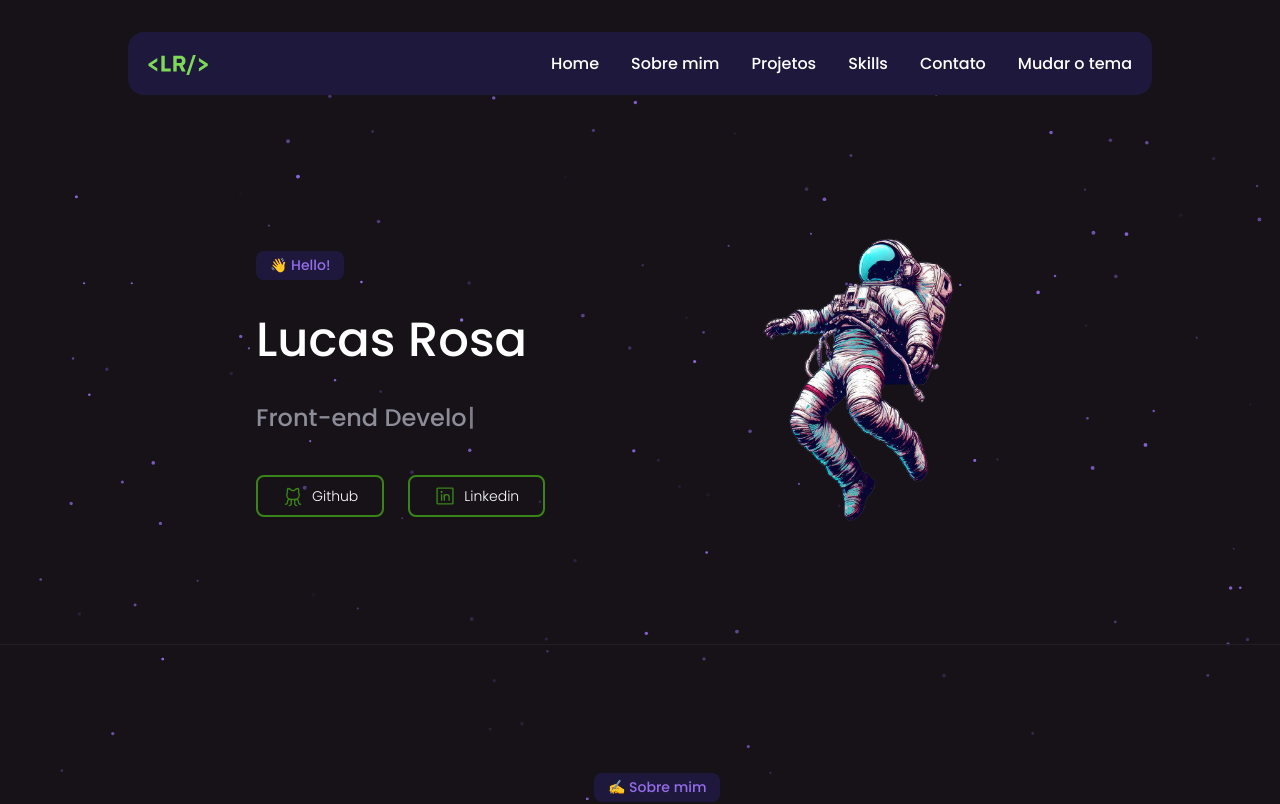
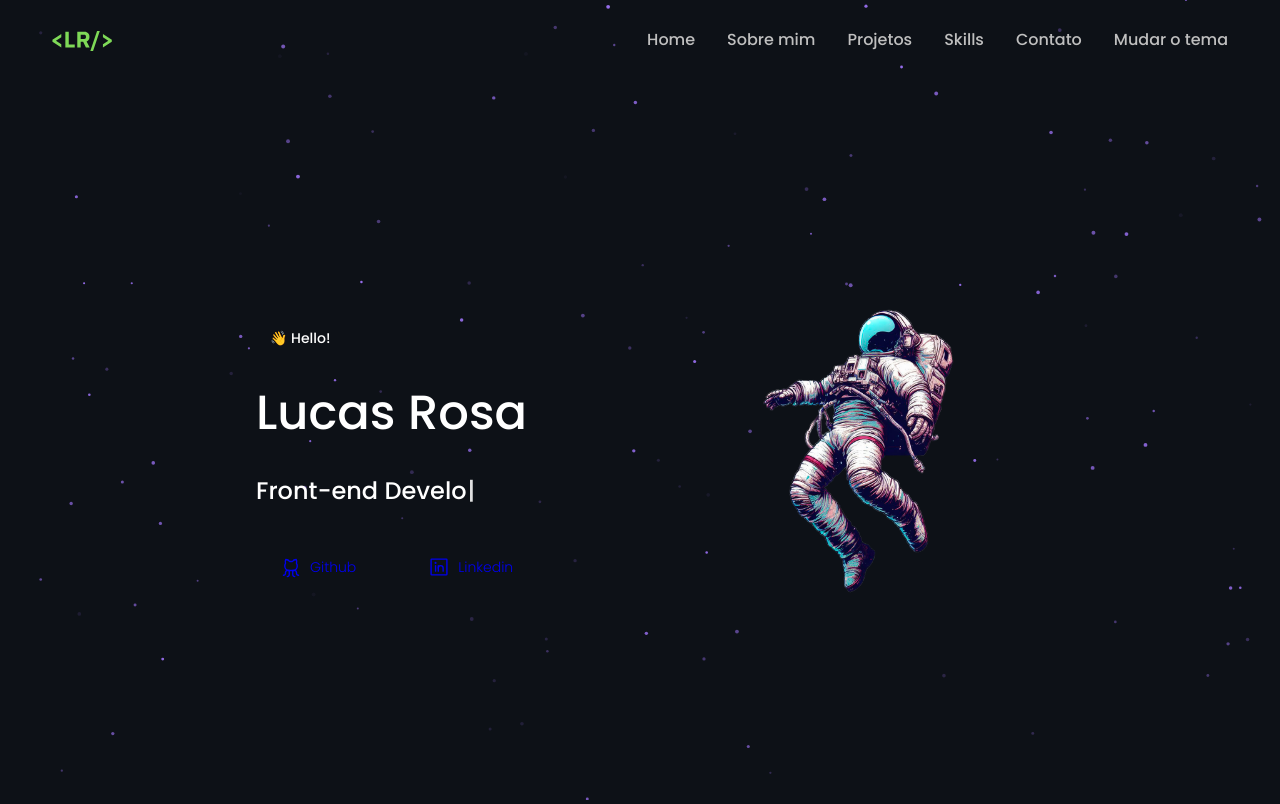
Before and after one commit to LucasHARosa/LucasHARosa.github.io, a React (Vite) app: page / in a window 1280 px wide. Shown: the top 804 px of the page. Built offline with nearby package versions, Linux system fonts and the light colour scheme; a web font is replaced by a local one.

Commit message:
styled components

```diff
--- a/package.json
+++ b/package.json
@@ -17,13 +17,14 @@
     "react-dom": "^18.2.0",
     "react-particles": "^2.10.1",
     "react-toastify": "^9.1.2",
-    "styled-components": "^5.3.10",
+    "styled-components": "^5.3.11",
     "tsparticles": "^2.10.1",
     "typewriter-effect": "^2.20.1"
   },
   "devDependencies": {
     "@types/react": "^18.0.28",
     "@types/react-dom": "^18.0.11",
+    "@types/styled-components": "^5.1.32",
     "@typescript-eslint/eslint-plugin": "^5.57.1",
     "@typescript-eslint/parser": "^5.57.1",
     "@vitejs/plugin-react": "^4.0.0-beta.0",
--- a/src/App.tsx
+++ b/src/App.tsx
@@ -1,29 +1,16 @@
-import { About } from "./components/About";
-import { Header } from "./components/Header"
-import { Intro } from "./components/Intro";
-
-import './global.css';
-
-import { MainProjetos } from "./components/MainProjetos";
-import { Skills } from "./components/Skills";
-import { Footer } from "./components/Footer";
-import { Contact } from "./components/Contact";
+import { ThemeProvider } from "styled-components";
+import { defaultTheme } from "./styles/themes/default";
+import { GlobalStyle } from "./styles/global";
+import { Home } from "./pages/Home";
 
 
 export function App() {
 
 
   return (
-    <>
-
-      <Header />
-      <Intro />
-      <About />
-      <MainProjetos />
-      <Skills />
-      <Contact />
-      <Footer />
-
-    </>
+    <ThemeProvider theme={defaultTheme}>
+      <Home/>
+      <GlobalStyle />
+    </ThemeProvider>
   )
 }
--- a/src/components/Header/index.tsx
+++ b/src/components/Header/index.tsx
@@ -1,10 +1,10 @@
-import styles from './styles.module.css';
 import { useState } from 'react';
 import {List, X} from 'phosphor-react'
 import { ParticleStar } from '../Particles/particleStar';
 import { ParticleSnow } from '../Particles/particleSnow';
 import { ParticleLight } from '../Particles/particleLight';
 import { ParticleAmong } from '../Particles/particlesAmong';
+import { HeaderButton, HeaderContainer, HeaderContent, HeaderNav } from './styles';
 
 export function Header() {
   const [menu, setMenu] = useState(false);
@@ -26,32 +26,29 @@ export function Header() {
 
   return (
     <>
-      <header className={styles.header}>
-        <div className={styles.container}>
+      <HeaderContainer>
+        <HeaderContent>
             <a href="#Home"><img src="/cod.svg" alt="" /></a>
-          <button
-            className={styles.buttonMenu}
-            onClick={() => setMenu(!menu)}
-          >
+            <HeaderButton onClick={() => setMenu(!menu)}>
               {menu ? <X size={30}/> : <List size={30}/>}
 
-          </button>
-          <nav
-            className={`${menu ? styles.navLinkActive:styles.navLink}`}>
+            </HeaderButton>
+
+            <HeaderNav>
               <ul>
                 <li><a href="#Home">Home</a></li>
                 <li><a href="#SobreMim">Sobre mim</a></li>
                 <li><a href="#Projetos">Projetos</a></li>
                 <li><a href="#Skills">Skills</a></li>
                 <li><a href="#Contato">Contato</a></li>
-              <li>
-                <a href="#" onClick={handleTheme}>Mudar o tema</a>
-              </li>
+                <ul>
+                  <li><a href="#" onClick={handleTheme}>Mudar o tema</a></li>
                 </ul>
-          </nav>
+              </ul>
+            </HeaderNav>
 
-        </div>
-      </header>
+        </HeaderContent>
+      </HeaderContainer>
       {theme === 'stars' && (
         <ParticleStar/>
       )}
--- a/src/components/Header/styles.module.css
+++ /dev/null
@@ -1,117 +0,0 @@
-.header{
-  padding: 2rem 10vw 0 10vw;
-  position: fixed;
-  width: 100%;
-  background-color: var(--background);
-}
-
-.container{
-  display: flex;
-  align-items: center;
-  justify-content: space-between;
-  flex-direction: row;
-  padding: 0.625rem 1.25rem;
-
-  background-color: var(--purple-700);
-  border-radius: 1rem;
-  width: 100%;
-  color: var(--white);
-}
-
-.container img{
-  width: 60px;
-  height: 40px;
-  margin-top: 3px;
-}
-.container a{
-  display: flex;
-  align-items: center;
-  justify-content: center;
-}
-.buttonMenu{
-  display: none;
-}
-
-
-
-
-.navLink ul{
-  display: flex;
-  align-items: center;
-  flex-direction: row;
-  gap: 2rem;
-
-  list-style: none;
-}
-.navLink a{
-  color: var(--white);
-  font-size: 1rem;
-  font-weight: 500;
-  transition: 0.2s;
-}
-
-.navLink a:hover{
-  color: var(--green-300);
-}
-.navLink a.active{
-  color: var(--green-300);
-}
-
-
-@media (max-width: 768px){
-  .header{
-    padding: 2rem 1rem 0 1rem;
-  }
-
-  .buttonMenu{
-    display: block;
-    color: var(--white);
-    background-color: transparent;
-    border: none;
-    cursor: pointer;
-    height: 30px;
-    z-index: 2;
-  }
-
-  .navLink{
-    display: none;
-    transition: 0.5s;
-  }
-  .navLinkActive{
-    display: block;
-
-    padding: 62px 0 1rem 0;
-    border-bottom-left-radius: 16px;
-    border-bottom-right-radius: 16px;
-    border-top-right-radius: 16px;
-
-    z-index: 1;
-    position: absolute;
-    top: 32px;
-    right: 1rem;
-    width: 150px;
-    background-color: var(--purple-700);
-
-    display: flex;
-    justify-content: center;
-    align-items: center;
-  }
-  .navLinkActive ul{
-    display: flex;
-    flex-direction: column;
-    justify-content: center;
-    align-items: center;
-    gap: 1rem;
-    list-style: none;
-  }
-  .navLinkActive a{
-    color: var(--white);
-    font-size: 1rem;
-    font-weight: 500;
-    transition: 0.2s;
-  }
-
-  .navLinkActive a:hover{
-    color: var(--green-300);
-  }
-}
--- /dev/null
+++ b/src/components/Header/styles.ts
@@ -0,0 +1,109 @@
+import styled from 'styled-components'
+
+export const HeaderContainer = styled.header`
+  padding: 0.5rem 2rem 0 2rem;
+  position: relative;
+  width: 100%;
+  // background-color: ${({ theme }) => theme['background']};
+  @media(max-width: 768px){
+    padding: 0.5rem 1rem 0 1rem;
+  }
+`
+
+export const HeaderContent = styled.div`
+  display: flex;
+  align-items: center;
+  justify-content: space-between;
+  flex-direction: row;
+  padding: 0.625rem 1.25rem;
+
+  // background-color: ${({ theme }) => theme['Blue-Gray-100']};
+
+
+  border-radius: 1rem;
+  width: 100%;
+  color: ${({ theme }) => theme['white']};
+
+  img {
+    width: 60px;
+    height: 40px;
+    margin-top: 3px;
+  }
+
+  a {
+    display: flex;
+    align-items: center;
+    justify-content: center;
+  }
+
+  }
+`
+export const HeaderButton = styled.button`
+
+  display: none;
+  @media(max-width: 768px){
+    display: block;
+    color: #FFF;
+    background-color: transparent;
+    border: none;
+    cursor: pointer;
+    height: 30px;
+    z-index: 2;
+  }
+`
+
+export const HeaderNav = styled.nav`
+  @media(max-width: 768px){
+    display: block;
+
+    padding: 62px 0 1rem 0;
+    border-bottom-left-radius: 16px;
+    border-bottom-right-radius: 16px;
+    border-top-right-radius: 16px;
+
+    z-index: 1;
+    position: absolute;
+    top: 32px;
+    right: 1rem;
+    width: 150px;
+    background-color: ${({ theme }) => theme['background']};
+
+    display: flex;
+    justify-content: center;
+    align-items: center;
+  }
+  ul{
+    display: flex;
+    align-items: center;
+    flex-direction: row;
+    gap: 2rem;
+    list-style: none;
+
+    @media(max-width: 768px){
+      flex-direction: column;
+      justify-content: center;
+      gap: 1rem;
+    }
+  }
+  a{
+    display: flex;
+    align-items: center;
+    flex-direction: row;
+    gap: 2rem;
+    list-style: none;
+    color: ${({ theme }) => theme['Gray-300']};
+
+    @media(max-width: 768px){
+      color: ${({ theme }) => theme['white']};
+      font-size: 1rem;
+      font-weight: 500;
+      transition: 0.2s;
+      &:hover{
+        transition: 0.2s;
+        color: ${({ theme }) => theme['Green-500']};
+      }
+    }
+
+  }
+
+`
--- a/src/global.css
+++ b/src/global.css
@@ -8,7 +8,7 @@
     --gray-800: #202024;
     --gray-900: #121214;
 
-    --purple-300: #956dea;
+    --purple-300: #8653f3;
     --purple-500: #3D1E7E;
     --purple-700: #1e193c;
     --purple-800: #14142a;
@@ -21,6 +21,9 @@
     --green-300: #3a8519;
     --green-500: #1b5c00;
     --green-700: #0f3d00;
+    /* d1 */
+    --blue:#2e374a;
+
 
     --red: #e52e4d;
   }
--- /dev/null
+++ b/src/pages/Home/index.tsx
@@ -0,0 +1,22 @@
+import { About } from "../../components/About";
+import { Contact } from "../../components/Contact";
+import { Footer } from "../../components/Footer";
+import { Header } from "../../components/Header";
+import { Intro } from "../../components/Intro";
+import { MainProjetos } from "../../components/MainProjetos";
+import { Skills } from "../../components/Skills";
+
+export function Home(){
+  return (
+    <>
+      <Header />
+      <Intro />
+      <About />
+      <MainProjetos />
+      <Skills />
+      <Contact />
+      <Footer />
+
+    </>
+  )
+}
--- /dev/null
+++ b/src/styles/global.ts
@@ -0,0 +1,41 @@
+import { createGlobalStyle } from 'styled-components'
+
+export const GlobalStyle = createGlobalStyle`
+  * {
+    margin: 0;
+    padding: 0;
+    box-sizing: border-box;
+  }
+  body {
+    background: #0d1117;
+    color: #fff;
+    -webkit-font-smoothing: antialiased;
+  }
+  body, input, textarea, button {
+    font-family: 'Poppins', sans-serif;
+    font-weight: 500;
+  }
+  a{
+    text-decoration: none;
+
+  }
+  html{
+    scroll-behavior: smooth;
+  }
+  ::-webkit-scrollbar {
+    width: 7px;
+  }
+
+  ::-webkit-scrollbar-track {
+    background-color: #101822;
+  }
+
+  ::-webkit-scrollbar-thumb {
+    background-color: #394654;
+    border-radius: 0.5rem;
+  }
+
+  ::-webkit-scrollbar-thumb:hover {
+    background-color: #4a5460;
+  }
+`
--- /dev/null
+++ b/src/styles/themes/default.ts
@@ -0,0 +1,63 @@
+export const defaultTheme = {
+  "white": "#fff",
+
+  "Gray-050":"#f9f9f9",
+  "Gray-100": "#f0f0f0",
+  "Gray-200": "#d9d9d9",
+  "Gray-300": "#bfbfbf",
+  "Gray-400": "#a6a6a6",
+  "Gray-500": "#8c8c8c",
+  "Gray-600": "#737373",
+  "Gray-700": "#595959",
+  "Gray-800": "#404040",
+  "Gray-900": "#262626",
+
+  "Purple-050": "#ecd8ff",
+  "Purple-100": "#d8b9ff",
+  "Purple-200": "#c297ff",
+  "Purple-300": "#a475f9",
+  "Purple-400": "#8250df",
+  "Purple-500": "#6639ba",
+  "Purple-600": "#512a97",
+  "Purple-700": "#3e1f79",
+  "Purple-800": "#2e1461",
+  "Purple-900": "#161218",
+
+  "--purple-hover": "#34275064",
+
+  "--red": "#e52e4d",
+
+  "Green-050": "#e1f7e1",
+  "Green-100": "#c3f0c3",
+  "Green-200": "#a4e8a4",
+  "Green-300": "#85e085",
+  "Green-400": "#66d666",
+  "Green-500": "#47cf47",
+  "Green-600": "#2ebf2e",
+  "Green-700": "#1d9d1d",
+  "Green-800": "#126d12",
+  "Green-900": "#083e08",
+
+  "Blue-050": "#e5f1fb",
+  "Blue-100": "#cce3f7",
+  "Blue-200": "#a8cff0",
+  "Blue-300": "#85b9e9",
+  "Blue-400": "#62a2e2",
+  "Blue-500": "#408bda",
+  "Blue-600": "#2e6ebf",
+  "Blue-700": "#1c519f",
+  "Blue-800": "#0e3975",
+  "Blue-900": "#081e41",
+
+  "background": "#0d1117",
+  "Blue-Gray-800":"#000a0f",
+  "Blue-Gray-700":"#101822",
+  //background
+  "Blue-Gray-600":"#1f2736",
+  "Blue-Gray-500":"#2e374a",
+  "Blue-Gray-400":"#3d4557",
+  "Blue-Gray-300":"#394654",
+  "Blue-Gray-200":"#4a5460",
+  "Blue-Gray-100":"#5a6573",
+
+}
```
Also changed, not shown: 1 other file (tests, documents, lock files or other folders). Lines whose indentation alone changed are shown as unchanged.
